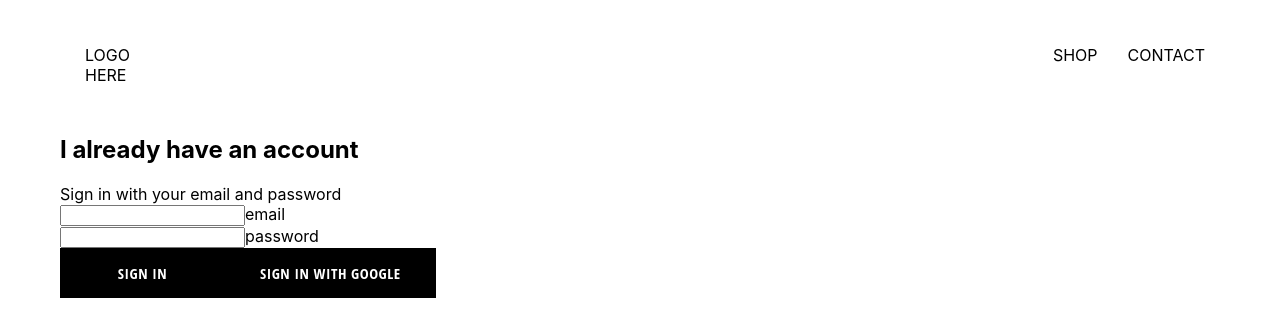
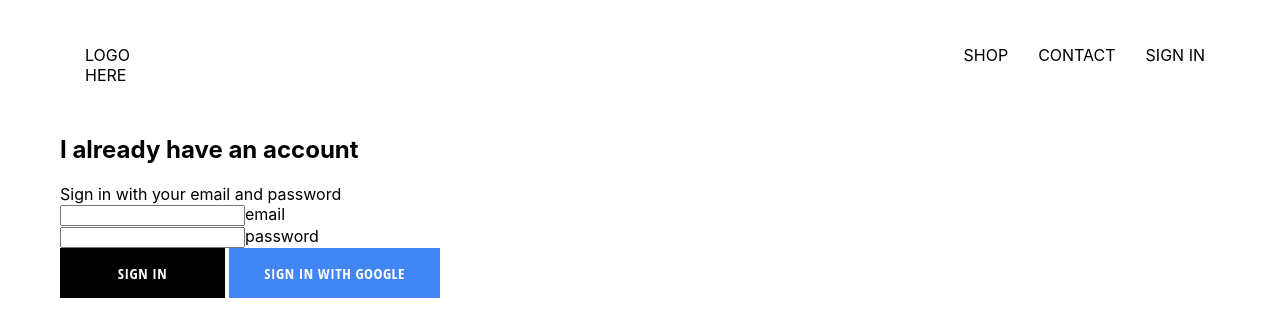
Before and after one commit to Marius-De-Allie/Clothing-store, a React (Create React App) app: page /signin in a window 1280 px wide. Shown: the top 336 px of the page. Built offline with nearby package versions, Linux system fonts and the light colour scheme; no server answers.

Commit message:
Integrate firebase google OAuth into app's SignIn component

```diff
--- a/src/App.css
+++ b/src/App.css
@@ -7,3 +7,8 @@
     text-decoration: none;
     color: #000;
 }
+
+/* universal styles. */
+* {
+    box-sizing: border-box;
+}
--- a/src/App.js
+++ b/src/App.js
@@ -1,4 +1,4 @@
-import React, { useState } from 'react';
+import React from 'react';
 import { Switch, Route } from 'react-router-dom';
 import './App.css';
 import Homepage from './pages/Homepage';
@@ -8,13 +8,35 @@
 import { auth } from './firebase/firebase.utils';
 
 
-function App() {
-  // component state.
-  const [currentUser, setCurrentUser] = useState(null);
+class App extends React.Component {
+  constructor(props) {
+    super(props);
 
+    this.state = {
+      currentUser: null
+    }
+  }
+
+  unsubscribeFromAuth = null;
+
+  componentDidMount() {
+    this.unsubscribeFromAuth = auth.onAuthStateChanged(user => {
+      this.setState(() => ({
+        currentUser: user
+      }));
+
+      console.log(user)
+    })
+  }
+
+  componentWillUnmount() {
+    this.unsubscribeFromAuth();
+  }
+
+  render() {
     return (
       <div>
-      <Header />
+        <Header currentUser={this.state.currentUser}/>
         <Switch>
           <Route exact path="/" component={Homepage} />
           <Route path="/shop" component={ShopPage} />
@@ -23,5 +45,6 @@
       </div>
     );
   }
+};
 
 export default App;
--- a/src/components/CustomButton.js
+++ b/src/components/CustomButton.js
@@ -3,9 +3,9 @@
 // styles.
 import '../styles/customButton.scss';
 
-const CustomButton = ({ children, ...otherProps}) => (
+const CustomButton = ({ children, isGoogleSignIn, ...otherProps}) => (
 
-    <button className="custom-button" {...otherProps}>
+    <button className={`${isGoogleSignIn ? 'google-sign-in' : ''} custom-button`} {...otherProps}>
         {children}
     </button>
 );
--- a/src/components/Header.js
+++ b/src/components/Header.js
@@ -1,9 +1,10 @@
 import React from 'react';
 import { Link } from 'react-router-dom';
+import { auth } from '../firebase/firebase.utils';
 // styles.
 import '../styles/header.scss';
 
-const Header = () => (
+const Header = ({ currentUser }) => (
 
     <div className="header">
         <Link className="logo-container" to="/">
@@ -12,6 +13,11 @@
         <div className="options">
             <Link className="option" to="/shop">SHOP</Link>
             <Link className="option" to="/shop">CONTACT</Link>
+            {
+                currentUser ?
+                <div className="option" onClick={() => auth.signOut()}>SIGN OUT</div> :
+                 <Link className="option" to="/signin">SIGN IN</Link>
+            }
         </div>
 
     </div>
--- a/src/components/SignIn.js
+++ b/src/components/SignIn.js
@@ -54,8 +54,10 @@
                         handleChange={this.handleChange}
                         label="password"
                     />
-                    <CustomButton type="submit"> Sign In </CustomButton>
-                    <CustomButton onClick={signInWithGoogle}>Sign In with Google</CustomButton>
+                    <div className="buttons">
+                        <CustomButton type="submit"> Sign In </CustomButton>
+                        <CustomButton onClick={signInWithGoogle} isGoogleSignIn>Sign In with Google</CustomButton>
+                    </div>
                 </form>
             </div>
         )
--- a/src/styles/customButton.scss
+++ b/src/styles/customButton.scss
@@ -19,4 +19,14 @@
       color: black;
       border: 1px solid black;
     }
+
+    &.google-sign-in {
+      background-color: #4285f4;
+      color: #fff;
+
+      &:hover {
+        background-color: #357ae8;
+        border: none;
+      }
+    }
   }
--- a/src/styles/header.scss
+++ b/src/styles/header.scss
@@ -20,6 +20,7 @@
 
       .option {
         padding: 10px 15px;
+        cursor: pointer;
       }
     }
   }
--- a/src/styles/signIn.scss
+++ b/src/styles/signIn.scss
@@ -1,9 +1,14 @@
 .sign-in {
-    width: 30vw;
+    width: 380px;
     display: flex;
     flex-direction: column;
 
     .title {
         margin: 10px 0
     }
+
+    .buttons {
+        display: flex;
+        justify-content: space-between;
+    }
 }
```
Lines whose indentation alone changed are shown as unchanged.
